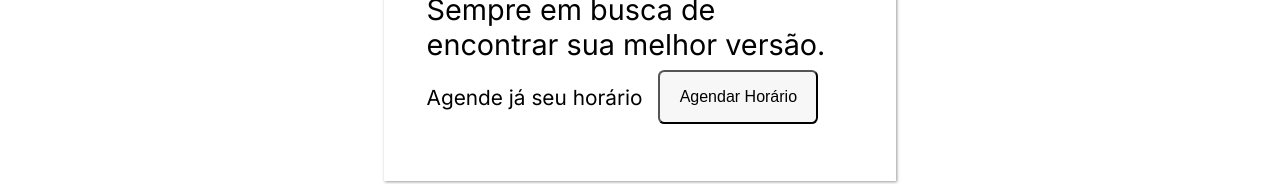
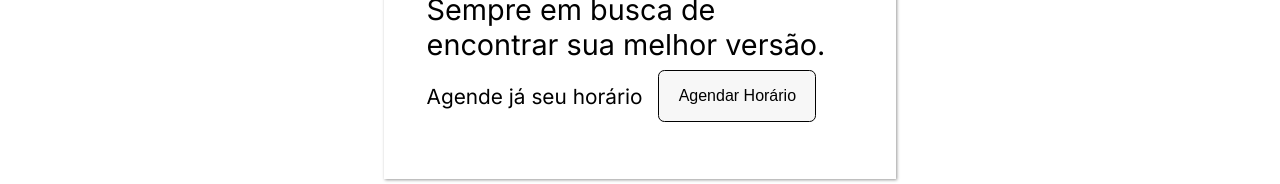
Before and after one commit to pedrogles/bendita-beleza, a React (Vite) app: page / in a window 1280 px wide. Shown: the part 705-889 px from the top of the page. Built offline with nearby package versions, Linux system fonts and the light colour scheme.

Commit message:
border button

```diff
--- a/src/components/buttons/defaultbutton/defaultbutton.scss
+++ b/src/components/buttons/defaultbutton/defaultbutton.scss
@@ -5,6 +5,7 @@
     padding: .5rem 1rem;
     background-color: #f7f7f7;
     color: #010101;
+    border: solid .1rem #010101;
     border-radius: .3rem;
     font-size: .7rem;
     cursor: pointer;
```
